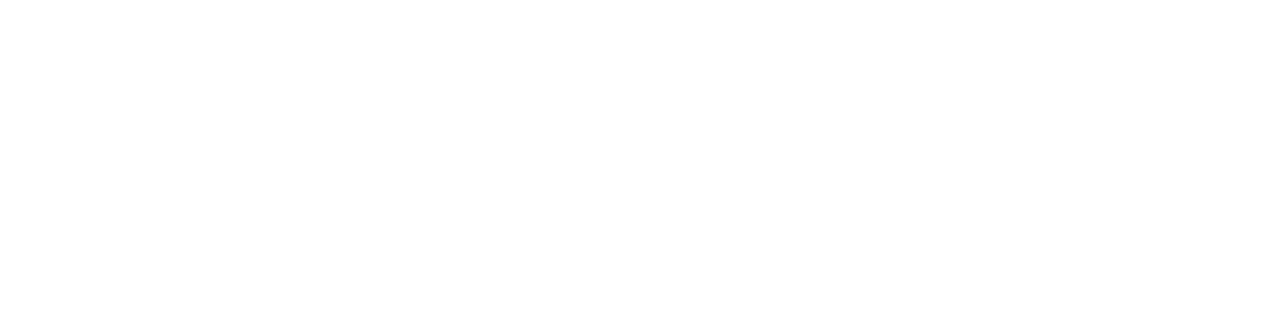
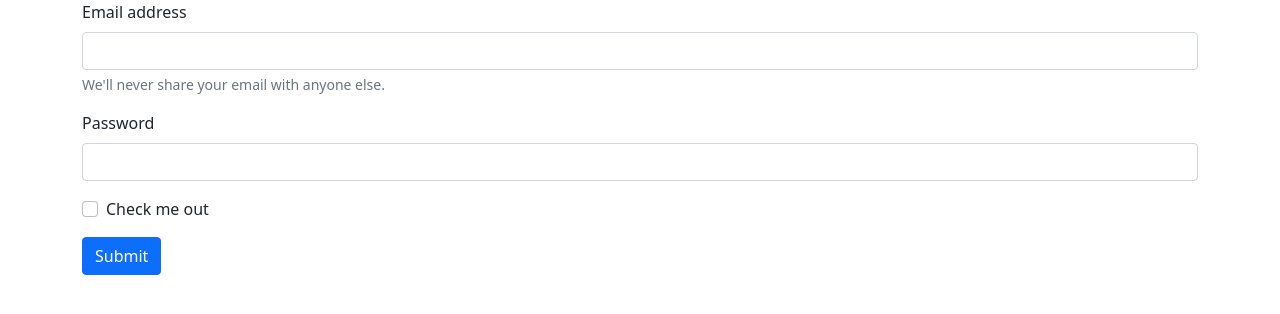
Before and after one commit to joshraiborde/DailyUI001Sign-Up, a plain HTML site: page index.html in a window 1280 px wide. Drawn offline with nearby package versions, Linux system fonts and the light colour scheme.

Commit message:
added bootstrap form

```diff
--- a/index.html
+++ b/index.html
@@ -1,13 +1,50 @@
 <!DOCTYPE html>
 <html lang="en">
-<head>
-    <meta charset="UTF-8">
-    <meta http-equiv="X-UA-Compatible" content="IE=edge">
-    <meta name="viewport" content="width=device-width, initial-scale=1.0">
+  <head>
+    <meta charset="UTF-8" />
+    <meta http-equiv="X-UA-Compatible" content="IE=edge" />
+    <meta name="viewport" content="width=device-width, initial-scale=1.0" />
+
+    <!-- css bootstrap -->
+    <link
+      href="https://cdn.jsdelivr.net/npm/bootstrap@5.1.3/dist/css/bootstrap.min.css"
+      rel="stylesheet"
+      integrity="sha384-1BmE4kWBq78iYhFldvKuhfTAU6auU8tT94WrHftjDbrCEXSU1oBoqyl2QvZ6jIW3"
+      crossorigin="anonymous"
+    />
+
+    <!--    Custom css files-->
+    <link rel="stylesheet" href="css/styles.css">
+
     <title>SignUp Page</title>
-</head>
-<body>
+  </head>
+  <body>
+      <div class="container">
+          <div class="left-container">
+            <form>
+                <div class="mb-3">
+                  <label for="exampleInputEmail1" class="form-label">Email address</label>
+                  <input type="email" class="form-control" id="exampleInputEmail1" aria-describedby="emailHelp">
+                  <div id="emailHelp" class="form-text">We'll never share your email with anyone else.</div>
+                </div>
+                <div class="mb-3">
+                  <label for="exampleInputPassword1" class="form-label">Password</label>
+                  <input type="password" class="form-control" id="exampleInputPassword1">
+                </div>
+                <div class="mb-3 form-check">
+                  <input type="checkbox" class="form-check-input" id="exampleCheck1">
+                  <label class="form-check-label" for="exampleCheck1">Check me out</label>
+                </div>
+                <button type="submit" class="btn btn-primary">Submit</button>
+              </form>
+          </div>
 
 
-</body>
+
+
+      </div>
+
+
+
+  </body>
 </html>
```
